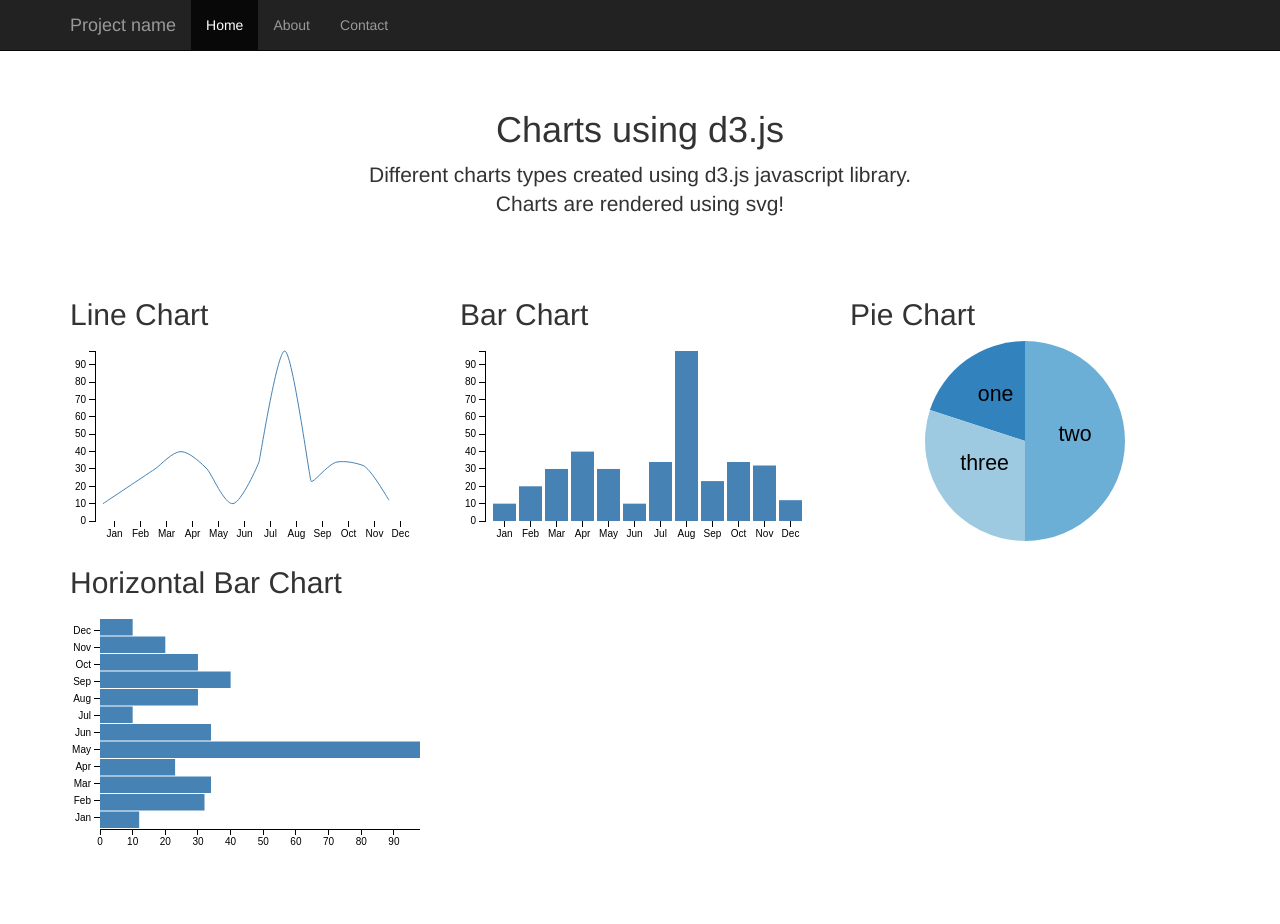
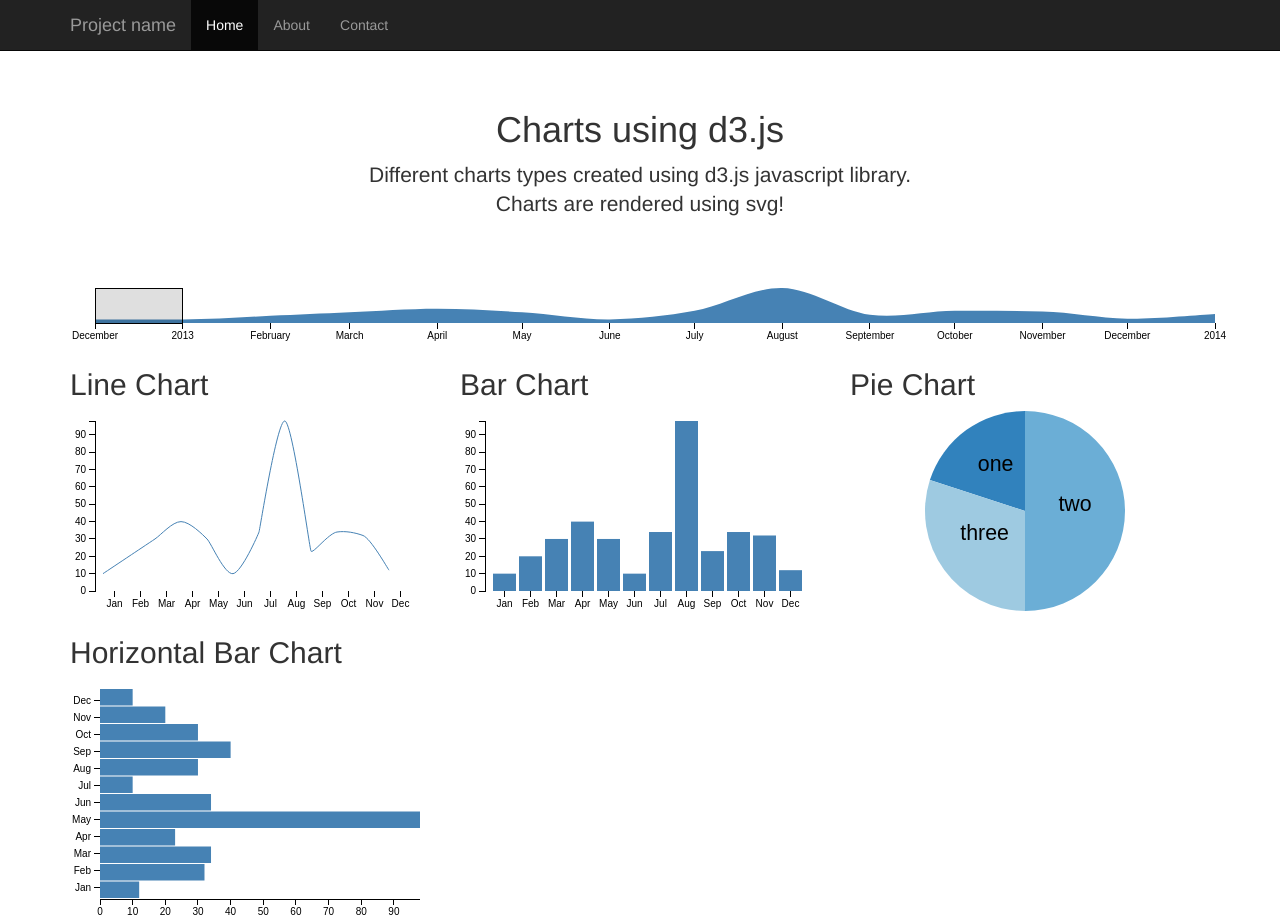
Before and after one commit to matthewbpt/TestBootstrapAndD3, a plain HTML site: page index.html in a window 1280 px wide. Before the commit the page ends 854 px from the top, so only its background shows below. Drawn offline with nearby package versions, Linux system fonts and the light colour scheme.

Commit message:
Timebar added!

```diff
--- a/css/starter-template.css
+++ b/css/starter-template.css
@@ -53,3 +53,14 @@ body {
     font-size: 16pt;
     font-family: Arial;
 }
+
+.area {
+    fill: steelblue;
+    clip-path: url(#clip);
+}
+
+.brush .extent {
+    stroke: #000;
+    fill-opacity: .125;
+    shape-rendering: crispEdges;
+}
--- a/index.html
+++ b/index.html
@@ -38,22 +38,28 @@
 
     <div class="starter-template">
         <h1>Charts using d3.js</h1>
-        <p class="lead">Different charts types created using d3.js javascript library.<br> Charts are rendered using svg!</p>
+        <p class="lead">Different charts types created using d3.js javascript library.<br> Charts are rendered
+            using svg!</p>
     </div>
 
     <div class="row">
-        <div class="col-lg-4" id="graph1">
+
+        <div class="col-lg-12" id="timebar">
+
+        </div>
+
+        <div class="col-lg-4 col-md-4 col-sm-6" id="graph1">
             <h2>Line Chart</h2>
         </div>
-        <div class="col-lg-4" id="graph2">
+        <div class="col-lg-4 col-md-4 col-sm-6" id="graph2">
             <h2>Bar Chart</h2>
 
         </div>
-        <div class="col-lg-4" id="graph3">
+        <div class="col-lg-4 col-md-4 col-sm-6" id="graph3">
             <h2>Pie Chart</h2>
         </div>
 
-        <div class="col-lg-4" id="graph4">
+        <div class="col-lg-4 col-md-4 col-sm-6" id="graph4">
             <h2>Horizontal Bar Chart</h2>
         </div>
     </div>
@@ -66,7 +72,7 @@
 <script src="js/d3.min.js"></script>
 <script src="js/charts.js"></script>
 <script type="application/javascript">
-    var data = [10,23,43,1,43,54,5,7,45,8,23];
+
     var moreData = [{ category: "Jan", value: 10},
         { category: "Feb", value: 20},
         { category: "Mar", value: 30},
@@ -80,16 +86,30 @@
         { category: "Nov", value: 32},
         { category: "Dec", value: 12}];
 
+    var moreData2 = [{ category: "Dec 2012", value: 10},
+        { category: "Jan 2013", value: 10},
+        { category: "Feb 2013", value: 20},
+        { category: "Mar 2013", value: 30},
+        { category: "Apr 2013", value: 40},
+        { category: "May 2013", value: 30},
+        { category: "Jun 2013", value: 10},
+        { category: "Jul 2013", value: 34},
+        { category: "Aug 2013", value: 98},
+        { category: "Sep 2013", value: 23},
+        { category: "Oct 2013", value: 34},
+        { category: "Nov 2013", value: 32},
+        { category: "Dec 2013", value: 12},
+        { category: "Jan 2014", value: 25}];
+
     var pieData = [{"label":"one", "value":20},
         {"label":"two", "value":50},
         {"label":"three", "value":30}];
 
     lineChart(d3.select("#graph1"),moreData);
     verticalColumnChart(d3.select("#graph2"),moreData);
-    // verticalColumnChart(d3.select("#graph3"), moreData);
     pieChart(d3.select("#graph3"),pieData);
-    // lineGraph(d3.select("#graph3"),lineData3,"blue");
     horizontalColumnChart(d3.select("#graph4"),moreData);
+    timeBar(d3.select("#timebar"),moreData2)
 </script>
 </body>
 </html>
--- a/js/charts.js
+++ b/js/charts.js
@@ -7,14 +7,15 @@ var horizontalColumnChart = function(node,data){
     var margin = {top: 10 , right: 0, bottom: 20, left: 30},
         width = 350 - margin.left - margin.right ,
         height = 240 - margin.top - margin.bottom;
-    // create div of class columnchart
+
+    // create svg element to hold chart
     var svgContainer = node.append("svg")
         .attr("width", width + margin.left + margin.right)
         .attr("height", height + margin.top + margin.bottom)
         .append("g")
         .attr("transform", "translate(" + margin.left + "," + margin.top + ")");
 
-    // get max for scaling
+    // set scaling
     var max = d3.max(data, function(d) { return +d.value; });
     var scale = d3.scale.linear().domain([0,max]).range([0,width]);
     var verticalScale = d3.scale.ordinal()
@@ -76,6 +77,7 @@ var lineChart = function(node,data){
         .scale(y)
         .orient("left");
 
+    // function to create path from data
     var lineFunction = d3.svg.line()
         //apply  x-axis scale
         .x(function (d){ return x(d.category); })
@@ -100,7 +102,7 @@ var lineChart = function(node,data){
         .attr("class", "y axis")
         .call(yAxis);
 
-    // add bars to chart
+    // add line path
     svgContainer.append("g")
         .attr("class", "line")
         .append("path")
@@ -195,8 +197,8 @@ var  pieChart = function(node,data){
         .attr("fill", function(d,i){ return color(i); })
         .attr("d", arc);
 
-    arcs.append("text")                                     //add a label to each slice
-        .attr("transform", function(d) {                    //set the label's origin to the center of the arc
+    arcs.append("text")
+        .attr("transform", function(d) {
             //we have to make sure to set these before calling arc.centroid
             d.innerRadius = 0;
             d.outerRadius = radius;
@@ -208,3 +210,78 @@ var  pieChart = function(node,data){
     return svgContainer;
 
 };
+
+var timeBar =  function(node,data){
+
+    var margin = {top: 10 , right: 25, bottom: 20, left: 25},
+        width = 1170 - margin.left - margin.right ,
+        height = 65 - margin.top - margin.bottom;
+
+    var parseDate = d3.time.format("%b %Y").parse;
+
+    var x = d3.time.scale()
+            .range([0, width])
+            .domain(d3.extent(data.map(function (d) { return parseDate(d.category); }))),
+        y = d3.scale.linear()
+            .range([height, 0])
+            .domain([0,d3.max(data, function (d) { return d.value; })]);
+
+    //create axis objects
+    var xAxis = d3.svg.axis()
+        .scale(x)
+        .orient("bottom");
+
+    var brush = d3.svg.brush()
+        .x(x)
+        .extent([parseDate(data[0].category), parseDate(data[1].category)])
+        .on("brushend", brushended);
+
+    var svgContainer = node.append("svg")
+        .attr("width", width + margin.left + margin.right)
+        .attr("height", height + margin.top + margin.bottom)
+        .append("g")
+        .attr("transform", "translate(" + margin.left + "," + margin.top + ")");
+
+    var area = d3.svg.area()
+        .interpolate("monotone")
+        .x(function(d) { return x(parseDate(d.category)); })
+        .y0(height)
+        .y1(function(d) { return y(d.value); });
+
+    svgContainer.append("g")
+        .attr("class", "x axis")
+        .attr("transform", "translate(0," + height + ")")
+        .call(xAxis);
+
+    // add line path
+    svgContainer.append("g")
+        .attr("class", "area")
+        .append("path")
+        .attr("d", area(data));
+
+    var gBrush = svgContainer.append("g")
+        .attr("class", "brush")
+        .call(brush)
+        .call(brush.event);
+
+    gBrush.selectAll("rect")
+        .attr("height", height);
+
+    function brushended() {
+        if (!d3.event.sourceEvent) return; // only transition after input
+        var extent0 = brush.extent(),
+            extent1 = extent0.map(d3.time.month.round);
+
+        // if empty when rounded, use floor & ceil instead
+        if (extent1[0] >= extent1[1]) {
+            extent1[0] = d3.time.month.floor(extent0[0]);
+            extent1[1] = d3.time.month.ceil(extent0[1]);
+        }
+
+        d3.select(this).transition()
+            .call(brush.extent(extent1))
+            .call(brush.event);
+    }
+
+    return svgContainer;
+};
```
